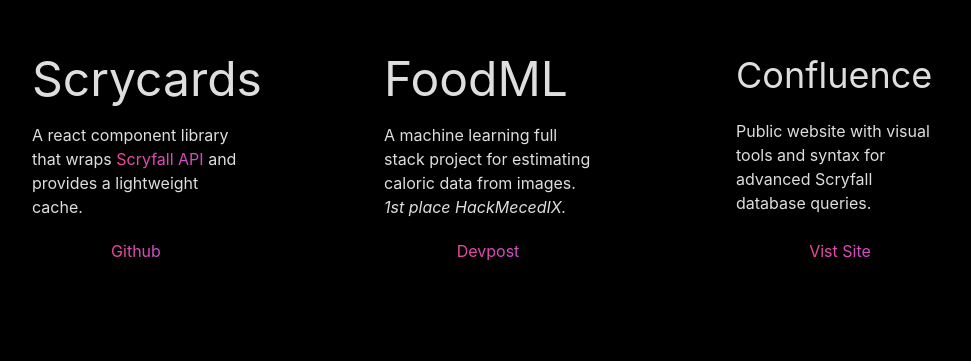
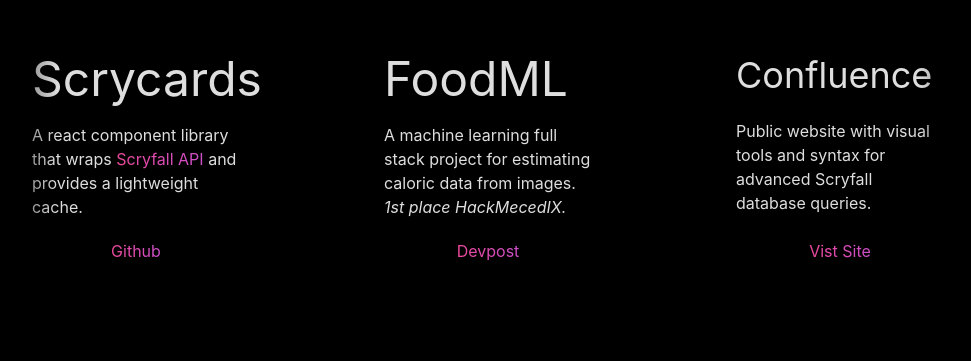
Before and after one commit to LiamS-H/liams-h.github.io, a React (Vite) app: page /projects in a window 1280 px wide. Shown: the part 241-602 px from the top of the page, without its empty margins (152-1123 px from the left). Built offline with nearby package versions, Linux system fonts and the light colour scheme; a web font is replaced by a local one.

Commit message:
add blur to scroll edges

```diff
--- a/src/routes/Projects/index.tsx
+++ b/src/routes/Projects/index.tsx
@@ -49,6 +49,12 @@
             <div
                 ref={scrollable_ref}
                 className="h-fit py-8 gap-8 flex flex-row justify-around items-center overflow-auto"
+                style={{
+                    maskImage:
+                        "linear-gradient(to right, transparent, black 8%, black 92%, transparent)",
+                    WebkitMaskImage:
+                        "linear-gradient(to right, transparent, black 8%, black 92%, transparent)",
+                }}
             >
                 <ProjectCard
                     id="Scrycards"
```
